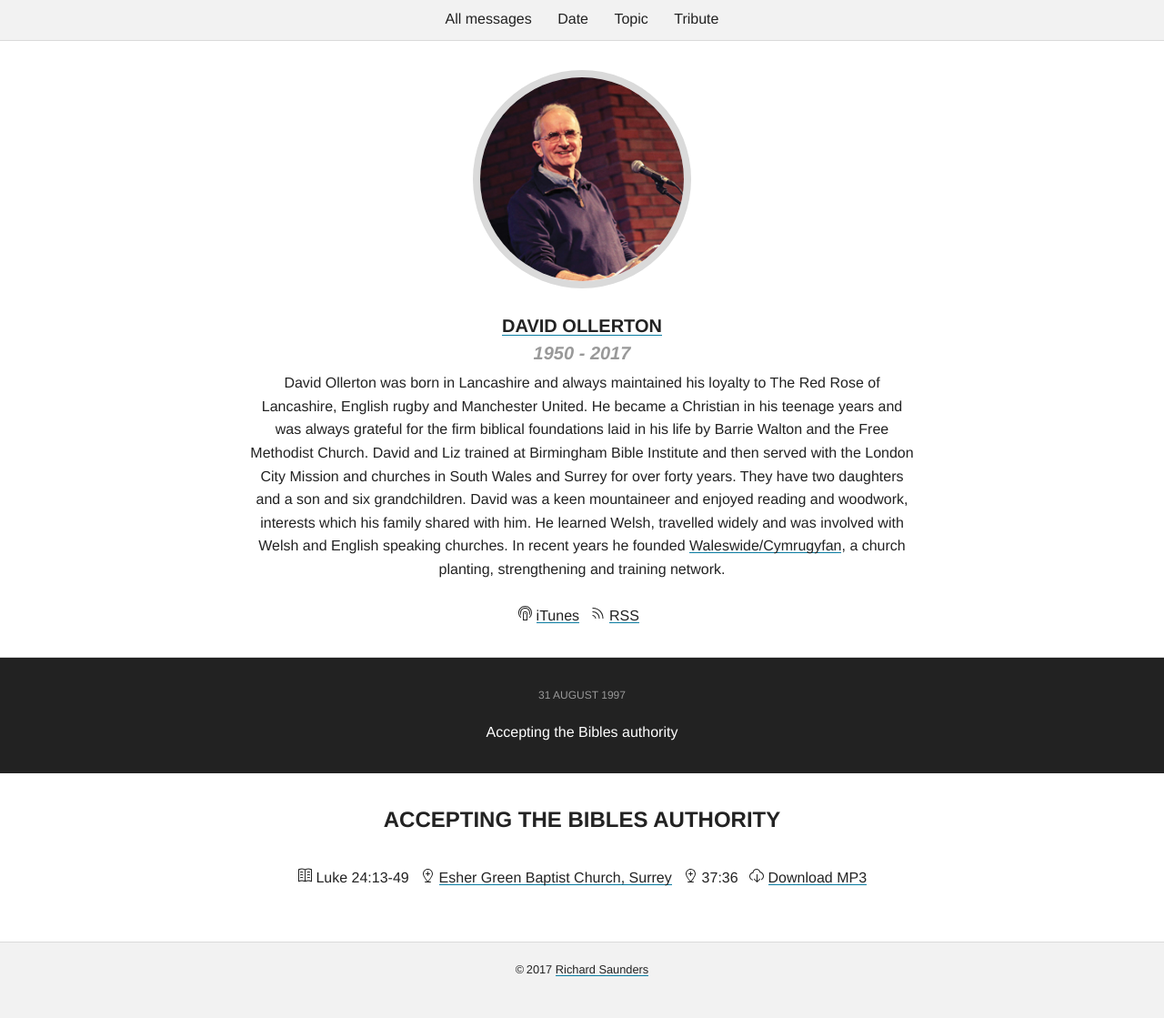
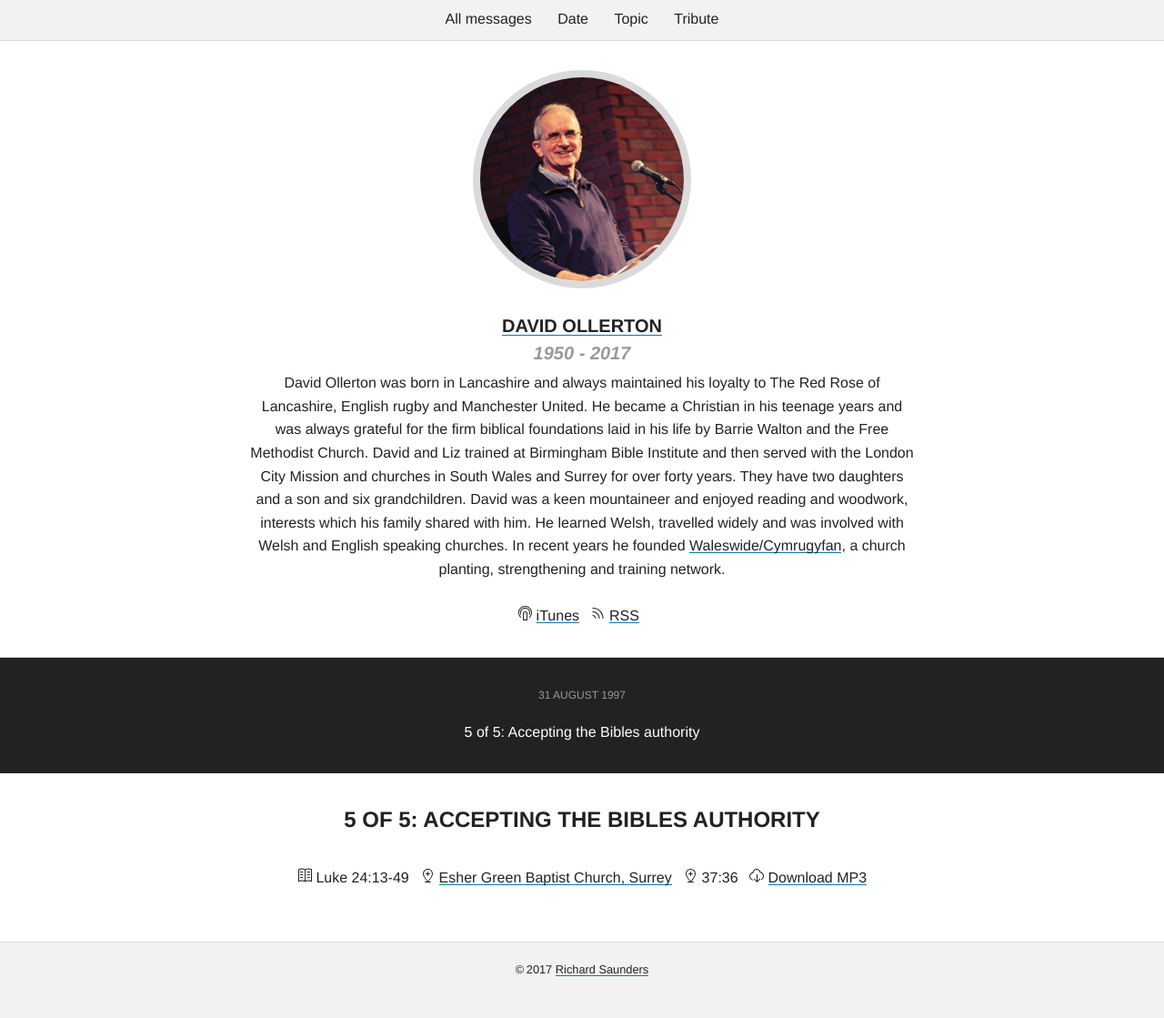
Before and after one commit to davidollerton/davidollerton.github.io, a Jekyll site: the page built from _posts/1997-08-30-accepting-the-bibles-authority.md, in a window 1280 px wide. Shown: the whole page at 91% size. Built offline with Jekyll 4.4.1, drawn with Linux system fonts in a browser that asks for light colours; nearby versions of some CDN libraries; our own code applies the rules of GitHub Pages for plain Markdown files; comment, search, counter and statistics services are not loaded.

Commit message:
Update from Forestry.io mail@rdsaunders.co.uk updated _posts/1997-08-30-accepting-the-bibles-authority.md

```diff
--- a/_posts/1997-08-30-accepting-the-bibles-authority.md
+++ b/_posts/1997-08-30-accepting-the-bibles-authority.md
@@ -1,5 +1,5 @@
 ---
-title: Accepting the Bibles authority
+title: '5 of 5: Accepting the Bibles authority'
 series: The Importance of the Bible
 scripture: Luke 24:13-49
 church: esher
```
